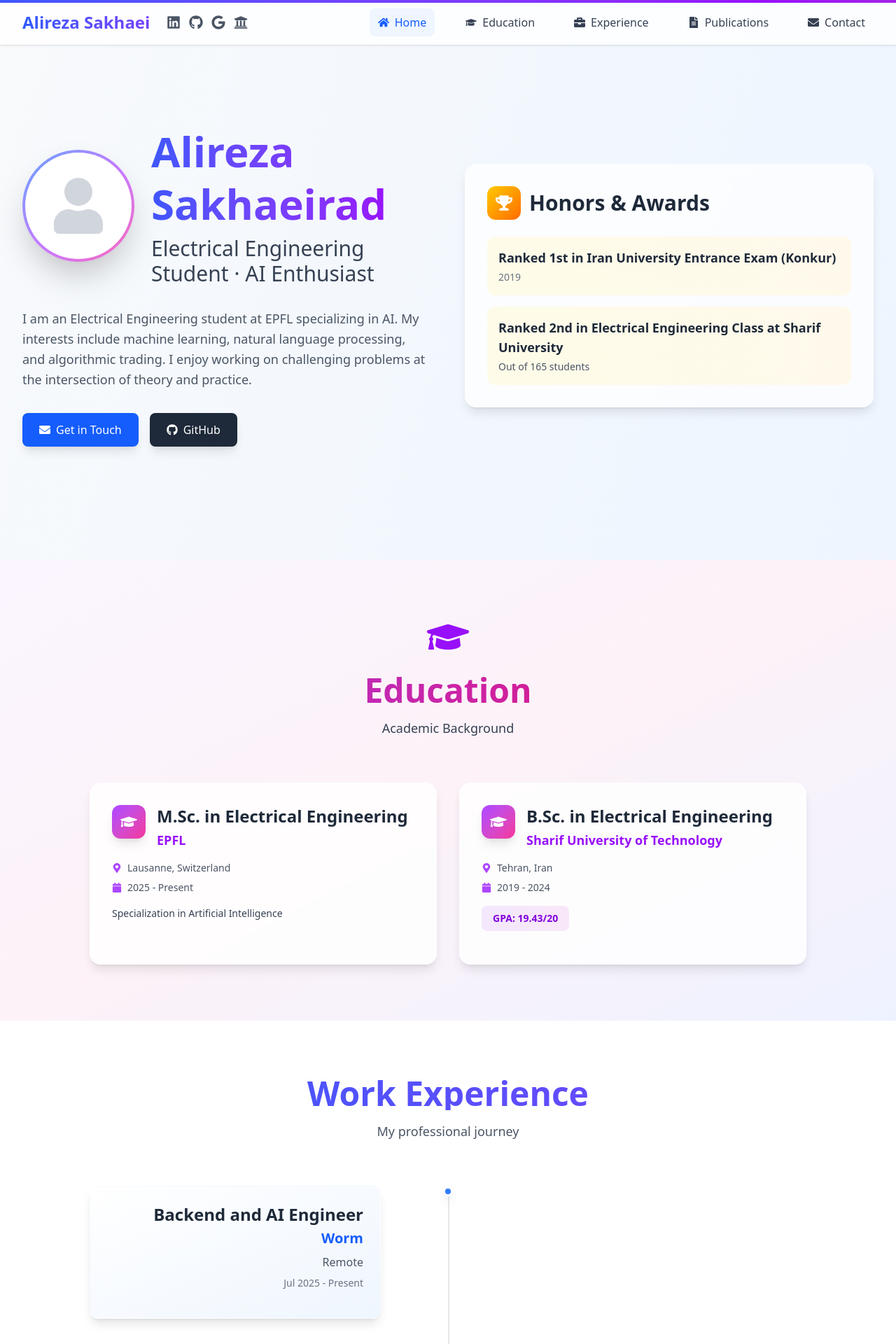
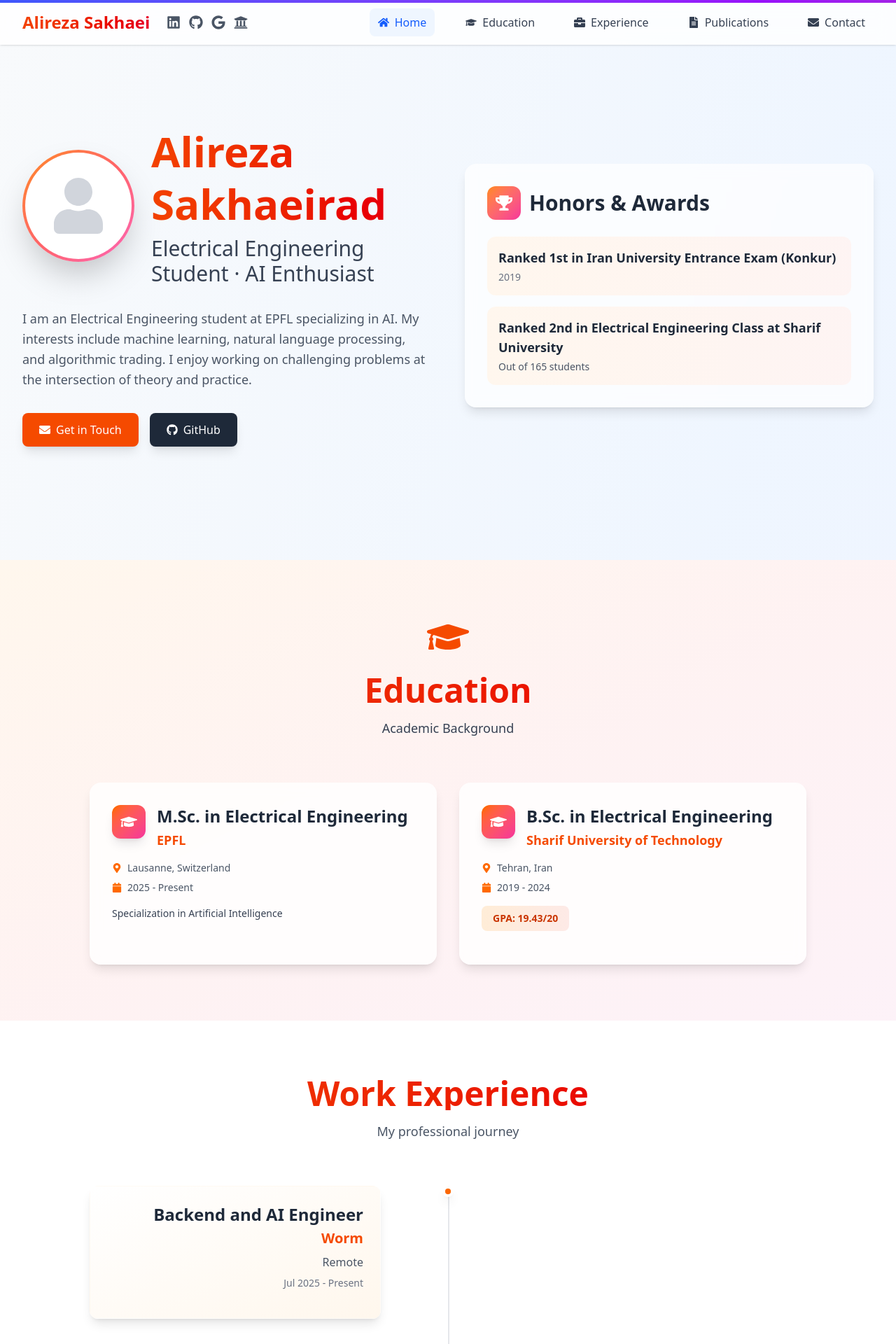
Before and after one commit to alirezasakhaei/alirezasakhaei.github.io, a React (Vite) app: page / in a window 1280 px wide. Shown: the top 1920 px of the page at 70% size. Built offline with nearby package versions, Linux system fonts and the light colour scheme.

Commit message:
some color touches

```diff
--- a/src/components/Education.tsx
+++ b/src/components/Education.tsx
@@ -8,7 +8,7 @@
 
 export default function Education({ education }: EducationProps) {
   return (
-    <section id="education" className="py-16 sm:py-20 px-4 sm:px-6 lg:px-8 bg-gradient-to-br from-purple-50 via-pink-50 to-indigo-50">
+    <section id="education" className="py-16 sm:py-20 px-4 sm:px-6 lg:px-8 bg-gradient-to-br from-orange-50 via-red-50 to-pink-50">
       <div className="max-w-7xl mx-auto">
         <motion.div
           initial={{ opacity: 0, y: 20 }}
@@ -24,9 +24,9 @@
             transition={{ type: 'spring', stiffness: 200, delay: 0.1 }}
             className="inline-block mb-4"
           >
-            <FaGraduationCap className="text-5xl sm:text-6xl text-purple-600" />
+            <FaGraduationCap className="text-5xl sm:text-6xl text-orange-600" />
           </motion.div>
-          <h2 className="text-3xl sm:text-4xl lg:text-5xl font-bold mb-4 bg-gradient-to-r from-purple-600 via-pink-600 to-indigo-600 bg-clip-text text-transparent">
+          <h2 className="text-3xl sm:text-4xl lg:text-5xl font-bold mb-4 bg-gradient-to-r from-orange-600 via-red-600 to-pink-600 bg-clip-text text-transparent">
             Education
           </h2>
           <p className="text-gray-700 text-base sm:text-lg">
@@ -51,7 +51,7 @@
                   whileInView={{ scale: 1 }}
                   viewport={{ once: true }}
                   transition={{ type: 'spring', stiffness: 200, delay: index * 0.1 + 0.2 }}
-                  className="p-3 bg-gradient-to-br from-purple-500 to-pink-500 rounded-xl shadow-lg flex-shrink-0"
+                  className="p-3 bg-gradient-to-br from-orange-500 to-pink-500 rounded-xl shadow-lg flex-shrink-0"
                 >
                   <FaGraduationCap className="w-6 h-6 text-white" />
                 </motion.div>
@@ -59,7 +59,7 @@
                   <h3 className="text-xl sm:text-2xl font-bold text-gray-800 mb-1">
                     {edu.degree} in {edu.field}
                   </h3>
-                  <p className="text-lg text-purple-600 font-semibold">
+                  <p className="text-lg text-orange-600 font-semibold">
                     {edu.institution}
                   </p>
                 </div>
@@ -67,11 +67,11 @@
 
               <div className="space-y-2 mb-4">
                 <div className="flex items-center gap-2 text-sm text-gray-600">
-                  <FaMapMarkerAlt className="text-purple-500 flex-shrink-0" />
+                  <FaMapMarkerAlt className="text-orange-500 flex-shrink-0" />
                   <span>{edu.location}</span>
                 </div>
                 <div className="flex items-center gap-2 text-sm text-gray-600">
-                  <FaCalendar className="text-purple-500 flex-shrink-0" />
+                  <FaCalendar className="text-orange-500 flex-shrink-0" />
                   <span>{edu.period}</span>
                 </div>
               </div>
@@ -82,7 +82,7 @@
                   whileInView={{ opacity: 1, scale: 1 }}
                   viewport={{ once: true }}
                   transition={{ delay: index * 0.1 + 0.3 }}
-                  className="inline-block px-4 py-2 bg-gradient-to-r from-purple-100 to-pink-100 text-purple-700 rounded-lg text-sm font-semibold mb-4"
+                  className="inline-block px-4 py-2 bg-gradient-to-r from-orange-100 to-pink-100 text-orange-700 rounded-lg text-sm font-semibold mb-4"
                 >
                   GPA: {edu.gpa}
                 </motion.div>
--- a/src/components/Experience.tsx
+++ b/src/components/Experience.tsx
@@ -30,7 +30,7 @@
             whileInView={{ opacity: 1, scale: 1 }}
             viewport={{ once: true }}
             transition={{ duration: 0.5 }}
-            className="text-3xl sm:text-4xl lg:text-5xl font-bold mb-4 bg-gradient-to-r from-blue-600 to-purple-600 bg-clip-text text-transparent"
+            className="text-3xl sm:text-4xl lg:text-5xl font-bold mb-4 bg-gradient-to-r from-orange-600 via-red-600 to-pink-600 bg-clip-text text-transparent"
           >
             Work Experience
           </motion.h2>
@@ -49,7 +49,7 @@
           {/* Animated Timeline Line */}
           <div className="absolute left-6 sm:left-8 lg:left-1/2 top-0 bottom-0 w-0.5 bg-gray-200 overflow-hidden">
             <motion.div
-              className="absolute top-0 left-0 w-full bg-gradient-to-b from-blue-500 via-purple-500 to-pink-500"
+              className="absolute top-0 left-0 w-full bg-gradient-to-b from-orange-500 via-red-500 to-pink-500"
               style={{
                 height: `${timelineProgress}%`,
                 transition: 'height 0.3s ease-out'
@@ -87,10 +87,10 @@
                       damping: 15
                     }}
                     whileHover={{ scale: 1.3 }}
-                    className="absolute left-4 sm:left-6 lg:left-1/2 w-3 h-3 sm:w-4 sm:h-4 bg-blue-600 rounded-full border-4 border-white shadow-lg transform -translate-x-1/2 z-10 cursor-pointer"
+                    className="absolute left-4 sm:left-6 lg:left-1/2 w-3 h-3 sm:w-4 sm:h-4 bg-orange-600 rounded-full border-4 border-white shadow-lg transform -translate-x-1/2 z-10 cursor-pointer"
                   >
                     <motion.div
-                      className="absolute inset-0 bg-blue-400 rounded-full"
+                      className="absolute inset-0 bg-orange-400 rounded-full"
                       animate={{
                         scale: [1, 1.5, 1],
                         opacity: [0.5, 0, 0.5]
@@ -125,11 +125,11 @@
                         y: -8,
                         transition: { duration: 0.3 }
                       }}
-                      className="bg-gradient-to-br from-white to-blue-50 rounded-xl p-5 sm:p-6 shadow-lg hover:shadow-2xl transition-all w-full border border-transparent hover:border-blue-200 relative overflow-hidden group"
+                      className="bg-gradient-to-br from-white to-orange-50 rounded-xl p-5 sm:p-6 shadow-lg hover:shadow-2xl transition-all w-full border border-transparent hover:border-orange-200 relative overflow-hidden group"
                     >
                       {/* Animated background gradient */}
                       <motion.div
-                        className="absolute inset-0 bg-gradient-to-br from-blue-100/0 to-purple-100/0 group-hover:from-blue-100/20 group-hover:to-purple-100/20 transition-all duration-500"
+                        className="absolute inset-0 bg-gradient-to-br from-orange-100/0 to-pink-100/0 group-hover:from-orange-100/20 group-hover:to-pink-100/20 transition-all duration-500"
                         initial={false}
                       />
 
@@ -154,7 +154,7 @@
                           whileInView={{ opacity: 1, y: 0 }}
                           viewport={{ once: true }}
                           transition={{ delay: index * 0.15 + 0.5 }}
-                          className="text-lg sm:text-xl text-blue-600 font-semibold mb-2"
+                          className="text-lg sm:text-xl text-orange-600 font-semibold mb-2"
                         >
                           {exp.company}
                         </motion.p>
@@ -191,7 +191,7 @@
                               className={`flex items-start gap-2 ${isEven ? 'lg:flex-row-reverse lg:justify-end' : 'lg:justify-start'} group/item`}
                             >
                               <motion.span
-                                className="text-blue-600 mt-1 flex-shrink-0"
+                                className="text-orange-600 mt-1 flex-shrink-0"
                                 animate={{
                                   scale: [1, 1.2, 1],
                                   rotate: [0, 180, 360]
--- a/src/components/Hero.tsx
+++ b/src/components/Hero.tsx
@@ -17,7 +17,7 @@
           transition={{ delay: 0.2, type: "spring", stiffness: 200 }}
           className="relative"
         >
-          <div className="w-32 h-32 sm:w-40 sm:h-40 rounded-full bg-gradient-to-br from-blue-400 via-purple-400 to-pink-400 p-1 shadow-2xl">
+          <div className="w-32 h-32 sm:w-40 sm:h-40 rounded-full bg-gradient-to-br from-orange-400 via-red-400 to-pink-400 p-1 shadow-2xl">
             <div className="w-full h-full rounded-full bg-white flex items-center justify-center overflow-hidden">
               {/* Replace this div with <img src="your-photo.jpg" alt="Profile" className="w-full h-full object-cover" /> */}
               <FaUser className="w-16 h-16 sm:w-20 sm:h-20 text-gray-300" />
@@ -26,7 +26,7 @@
           <motion.div
             animate={{ rotate: 360 }}
             transition={{ duration: 20, repeat: Infinity, ease: "linear" }}
-            className="absolute -inset-2 rounded-full bg-gradient-to-r from-blue-400 via-purple-400 to-pink-400 opacity-20 blur-xl -z-10"
+            className="absolute -inset-2 rounded-full bg-gradient-to-r from-orange-400 via-red-400 to-pink-400 opacity-20 blur-xl -z-10"
           />
         </motion.div>
 
@@ -35,7 +35,7 @@
             initial={{ opacity: 0, y: 20 }}
             animate={{ opacity: 1, y: 0 }}
             transition={{ delay: 0.3 }}
-            className="text-4xl sm:text-5xl lg:text-6xl font-bold mb-2 bg-gradient-to-r from-blue-600 via-purple-600 to-pink-600 bg-clip-text text-transparent leading-tight"
+            className="text-4xl sm:text-5xl lg:text-6xl font-bold mb-2 bg-gradient-to-r from-orange-600 via-red-600 to-pink-600 bg-clip-text text-transparent leading-tight"
           >
             {personalInfo.name}
           </motion.h1>
@@ -66,7 +66,7 @@
       >
         <a
           href={socialLinks.email}
-          className="flex items-center gap-2 px-6 py-3 bg-blue-600 text-white rounded-lg hover:bg-blue-700 transition-all shadow-lg hover:shadow-xl hover:scale-105 text-sm sm:text-base"
+          className="flex items-center gap-2 px-6 py-3 bg-orange-600 text-white rounded-lg hover:bg-orange-700 transition-all shadow-lg hover:shadow-xl hover:scale-105 text-sm sm:text-base"
         >
           <FaEnvelope />
           <span>Get in Touch</span>
--- a/src/components/Honors.tsx
+++ b/src/components/Honors.tsx
@@ -16,7 +16,7 @@
       className="bg-white/70 backdrop-blur-sm rounded-2xl p-6 sm:p-8 shadow-lg hover:shadow-xl transition-shadow"
     >
       <div className="flex items-center gap-3 mb-6">
-        <div className="p-3 bg-gradient-to-br from-yellow-400 to-orange-500 rounded-xl">
+        <div className="p-3 bg-gradient-to-br from-orange-400 to-pink-500 rounded-xl">
           <FaTrophy className="w-6 h-6 text-white" />
         </div>
         <h2 className="text-2xl sm:text-3xl font-bold text-gray-800">Honors & Awards</h2>
@@ -30,7 +30,7 @@
             whileInView={{ opacity: 1, x: 0 }}
             viewport={{ once: true }}
             transition={{ delay: index * 0.1 }}
-            className="flex items-start gap-4 p-4 rounded-xl bg-gradient-to-r from-yellow-50 to-orange-50 hover:from-yellow-100 hover:to-orange-100 transition-all"
+            className="flex items-start gap-4 p-4 rounded-xl bg-gradient-to-r from-orange-50 to-pink-50 hover:from-orange-100 hover:to-pink-100 transition-all"
           >
             <div className="flex-1">
               <h3 className="text-lg font-semibold text-gray-800 mb-1">
--- a/src/components/Navigation.tsx
+++ b/src/components/Navigation.tsx
@@ -1,4 +1,5 @@
 import { FaBriefcase, FaFileAlt, FaEnvelope, FaHome, FaBars, FaTimes, FaGraduationCap, FaLinkedin, FaGithub, FaGoogle, FaUniversity } from 'react-icons/fa'
+import { motion } from 'framer-motion'
 import { socialLinks } from '../data'
 
 interface NavigationProps {
@@ -29,7 +30,7 @@
       <div className="max-w-7xl mx-auto px-4 sm:px-6 lg:px-8">
         <div className="flex justify-between items-center h-16">
           <div className="flex items-center gap-6">
-            <div className="text-xl sm:text-2xl font-bold bg-gradient-to-r from-blue-600 to-purple-600 bg-clip-text text-transparent">
+            <div className="text-xl sm:text-2xl font-bold bg-gradient-to-r from-orange-600 via-red-600 to-pink-600 bg-clip-text text-transparent">
               Alireza Sakhaei
             </div>
 
--- a/src/components/Publications.tsx
+++ b/src/components/Publications.tsx
@@ -7,7 +7,7 @@
 
 export default function Publications({ publications }: PublicationsProps) {
   return (
-    <section id="publications" className="py-16 sm:py-20 px-4 sm:px-6 lg:px-8 bg-gradient-to-br from-slate-50 to-blue-50">
+    <section id="publications" className="py-16 sm:py-20 px-4 sm:px-6 lg:px-8 bg-gradient-to-br from-orange-50 to-pink-50">
       <div className="max-w-7xl mx-auto">
         <motion.div
           initial={{ opacity: 0, y: 30 }}
@@ -15,7 +15,7 @@
           viewport={{ once: true }}
           className="text-center mb-12 sm:mb-16"
         >
-          <h2 className="text-3xl sm:text-4xl lg:text-5xl font-bold mb-4 bg-gradient-to-r from-blue-600 to-purple-600 bg-clip-text text-transparent">
+          <h2 className="text-3xl sm:text-4xl lg:text-5xl font-bold mb-4 bg-gradient-to-r from-orange-600 via-red-600 to-pink-600 bg-clip-text text-transparent">
             Publications
           </h2>
           <p className="text-gray-600 text-base sm:text-lg">Research contributions and papers</p>
@@ -32,7 +32,7 @@
               className="bg-white rounded-xl p-5 sm:p-6 shadow-lg hover:shadow-2xl transition-all hover:-translate-y-1"
             >
               <div className="flex items-start justify-between mb-3">
-                <span className="px-3 py-1 bg-blue-100 text-blue-800 rounded-full text-xs sm:text-sm font-semibold">
+                <span className="px-3 py-1 bg-orange-100 text-orange-800 rounded-full text-xs sm:text-sm font-semibold">
                   {pub.venue} {pub.year}
                 </span>
               </div>
```
